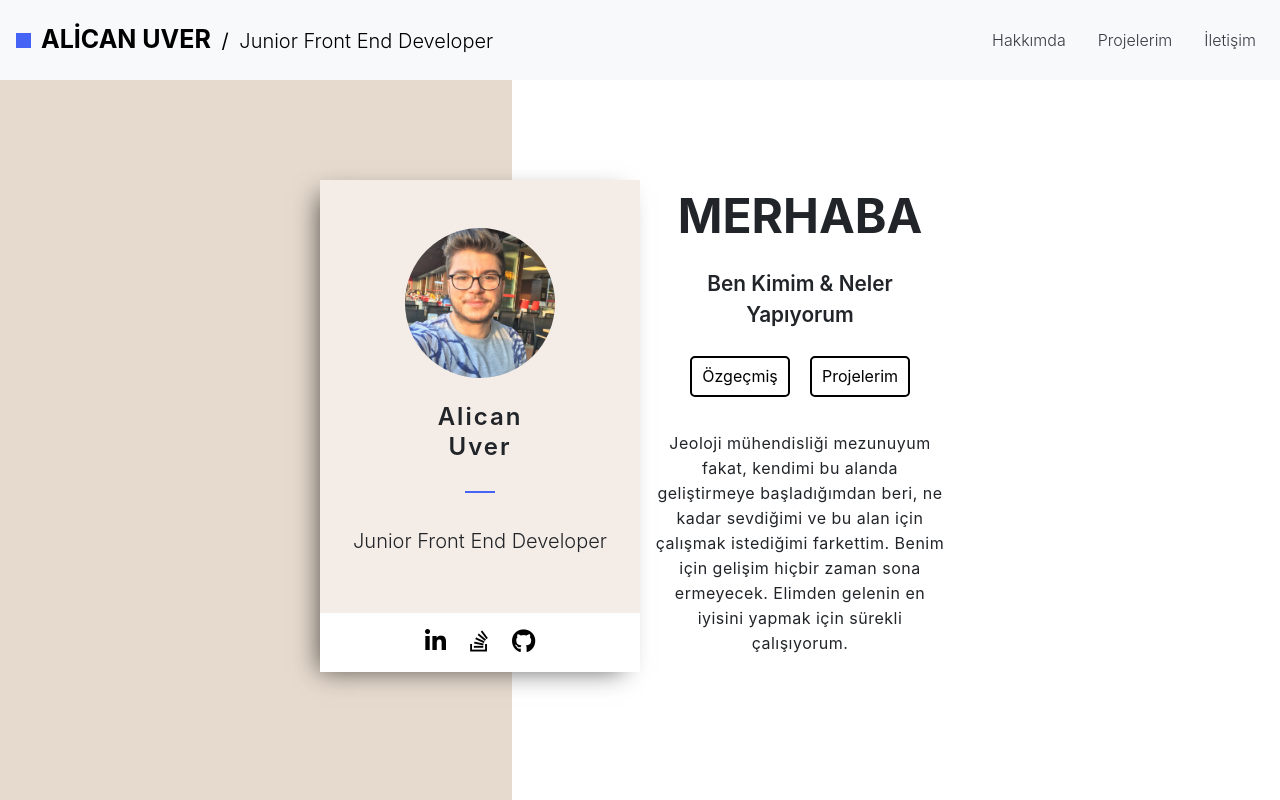
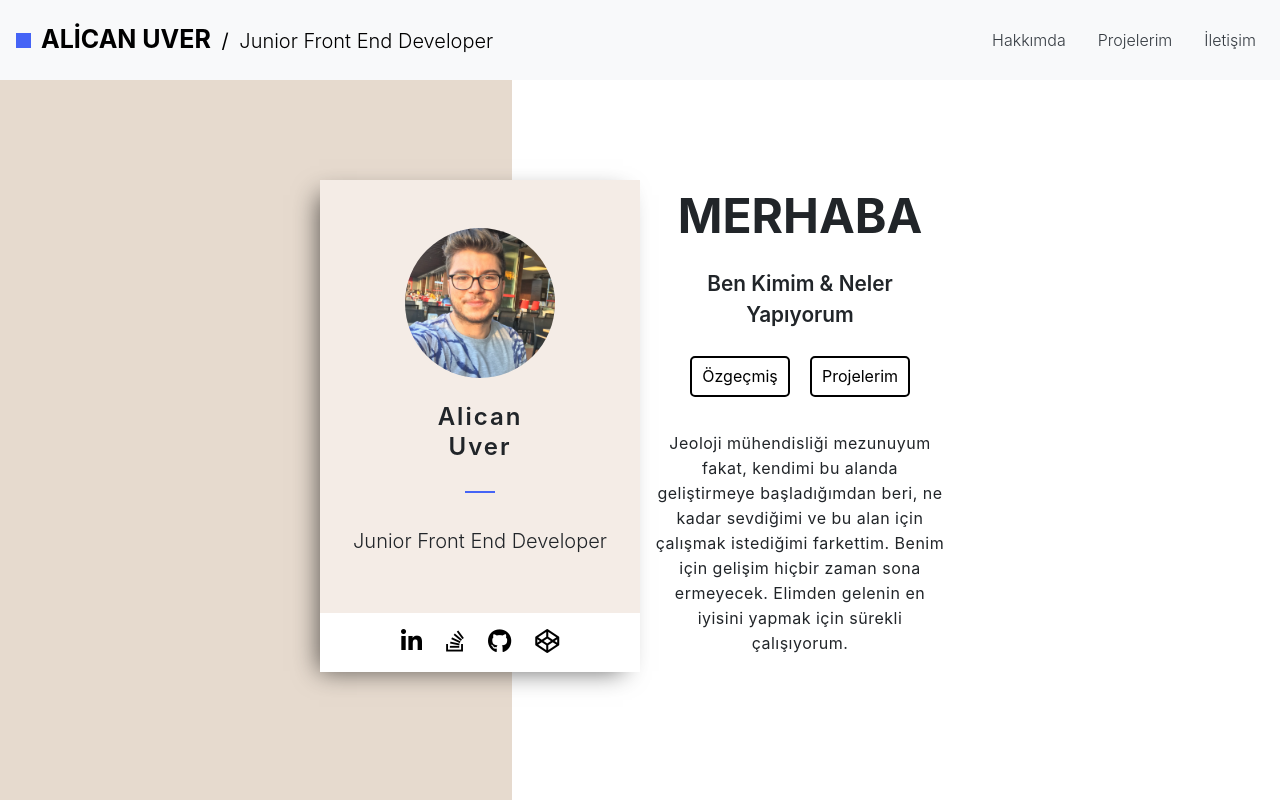
Before and after one commit to alican-uver/personal-website, a React (Create React App) app: page / in a window 1280 px wide. Shown: the top 800 px of the page. Built offline with nearby package versions, Linux system fonts and the light colour scheme.

Commit message:
codepen link added

```diff
--- a/src/components/SocialMedia.js
+++ b/src/components/SocialMedia.js
@@ -12,8 +12,12 @@ const SocialMedia = () => {
             >
                 <i className="fab fa-stack-overflow"></i>
             </a>
-            <a href="https://github.com/alican-uver">
+            <a className="pr-4"
+                href="https://github.com/alican-uver">
                 <i className="fab fa-github"></i>
+            </a>
+            <a href="https://codepen.io/codebyalican">
+                <i class="fab fa-codepen"></i>
             </a>
         </div>
     )
```
